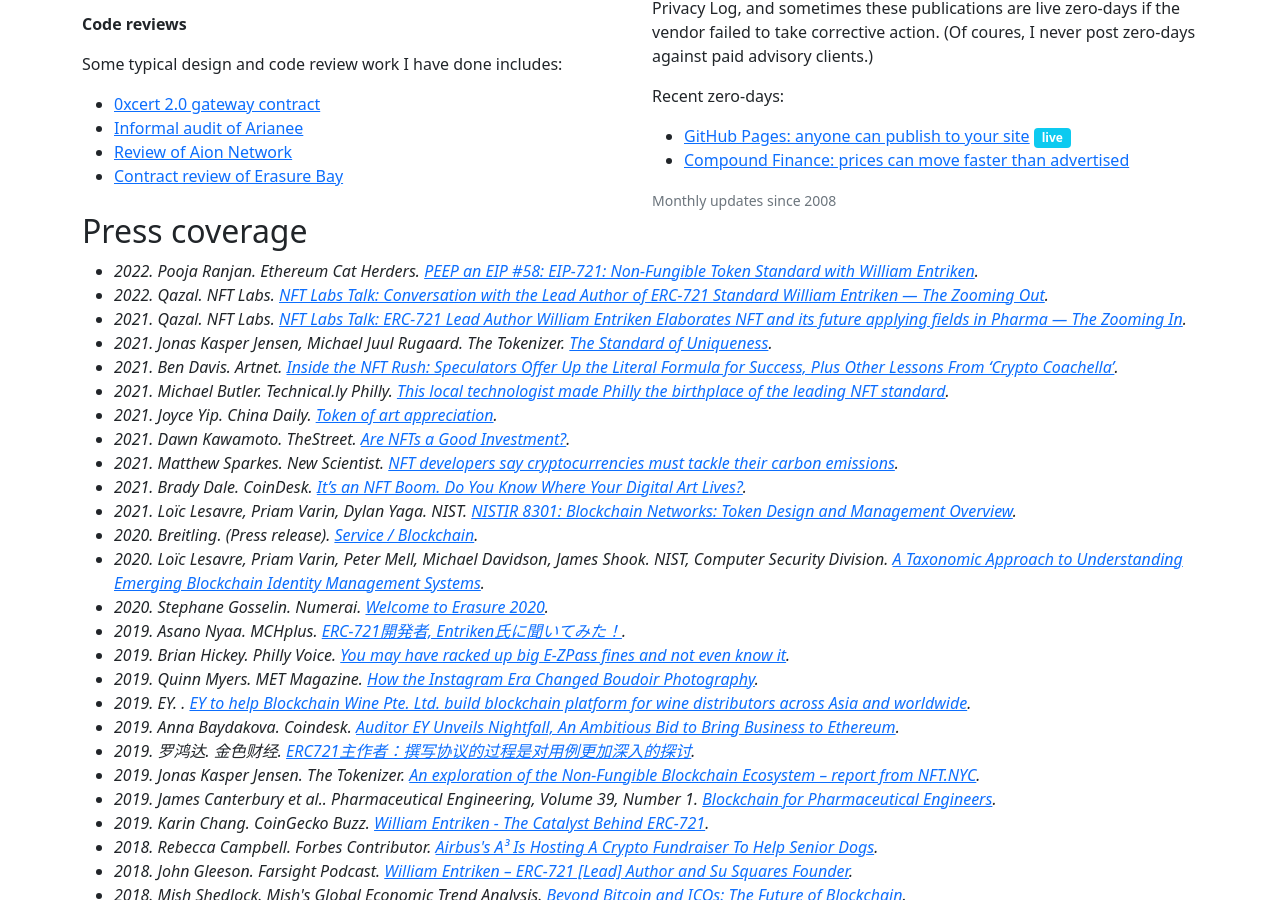
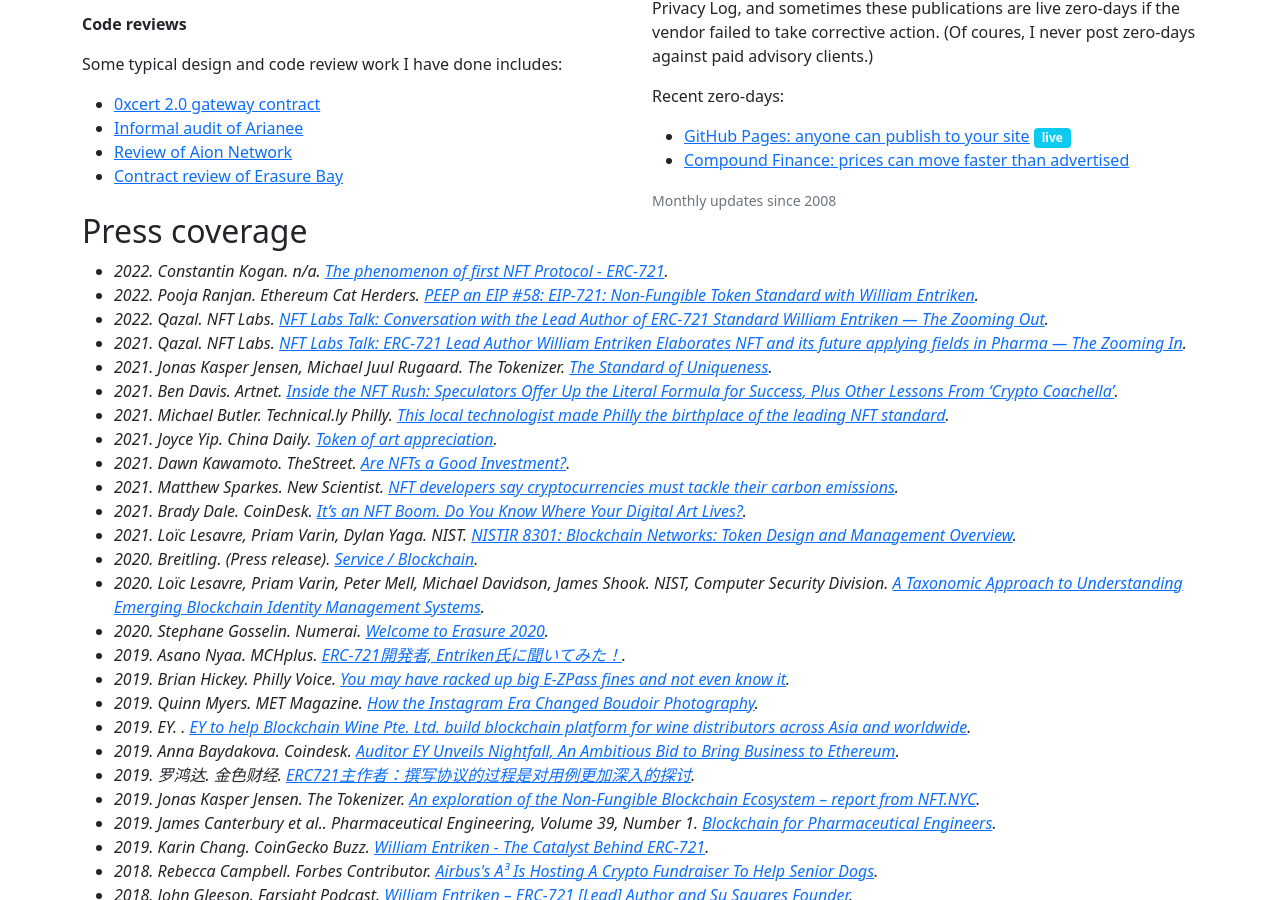
Before and after one commit to fulldecent/phor.net, a Jekyll site: the page built from index.html, in a window 1280 px wide and 900 px high, scrolled down 2262 px. Built offline with Jekyll 4.4.1, drawn with Linux system fonts in a browser that asks for light colours; nearby versions of some CDN libraries; comment, search, counter and statistics services are not loaded.

Commit message:
add interview

```diff
--- a/_data/press-coverage.json
+++ b/_data/press-coverage.json
@@ -1,4 +1,11 @@
 [
+  {
+    "date": "2022-01-18",
+    "authors": ["Constantin Kogan"],
+    "publication": "n/a",
+    "url": "https://youtu.be/TH-cNKeUbf0",
+    "title": "The phenomenon of first NFT Protocol - ERC-721"
+  },
   {
     "date": "2022-01-10",
     "authors": ["Pooja Ranjan"],
```
